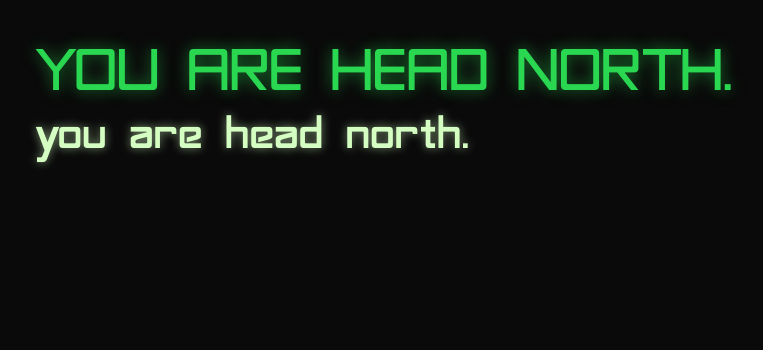
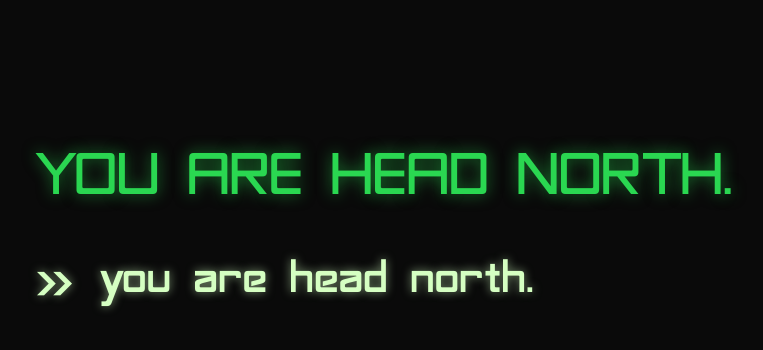
Before and after one commit to bozzhik/chronos-ai, a React (Vite) app: page /playground in a window 1280 px wide. Shown: the top 350 px of the page, without its empty margins (123-886 px from the left). Built offline with nearby package versions, Linux system fonts and the light colour scheme.

Commit message:
upgrade `Prompt` UI component

```diff
--- a/src/components/Global/Container.tsx
+++ b/src/components/Global/Container.tsx
@@ -6,5 +6,5 @@ type Props = {
 }
 
 export default function Container({children, className}: Props) {
-  return <main className={cn('max-w-[75%] mx-auto sm:mx-4', className)}>{children}</main>
+  return <main className={cn('w-full mx-auto max-w-[75%] sm:max-w-none sm:mx-4', className)}>{children}</main>
 }
--- a/src/components/UI/Prompt.tsx
+++ b/src/components/UI/Prompt.tsx
@@ -13,6 +13,7 @@ const promptVariants = {
 
 export default function Prompt({type = 'ai', text, className}: Props) {
   const Tag = type === 'ai' ? 'h1' : 'p'
+  const displayText = type === 'user' ? `<span class="block mt-2 sm:mt-1 tracking-[-0.15em]">${`>>`}</span> ${text}` : text
 
-  return <Tag className={cn('font-advent !leading-none tracking-tight', promptVariants[type], className)} dangerouslySetInnerHTML={{__html: text || ''}}></Tag>
+  return <Tag className={cn('font-advent !leading-none tracking-tight', type === 'user' ? 'inline-flex gap-8 sm:gap-4' : '', promptVariants[type], className)} dangerouslySetInnerHTML={{__html: displayText || ''}}></Tag>
 }
--- a/src/pages/playground.tsx
+++ b/src/pages/playground.tsx
@@ -3,9 +3,11 @@ import Prompt from '#/UI/Prompt'
 
 export default function PlayPage() {
   return (
-    <Container className="my-10 space-y-2">
-      <Prompt text="You are head north." />
-      <Prompt type="user" text="You are head north." />
+    <Container className="my-48 xl:my-36 sm:my-10">
+      <section className="flex flex-col gap-16 xl:gap-12 sm:gap-3">
+        <Prompt text="You are head north." />
+        <Prompt type="user" text="You are head north." />
+      </section>
     </Container>
   )
 }
```
